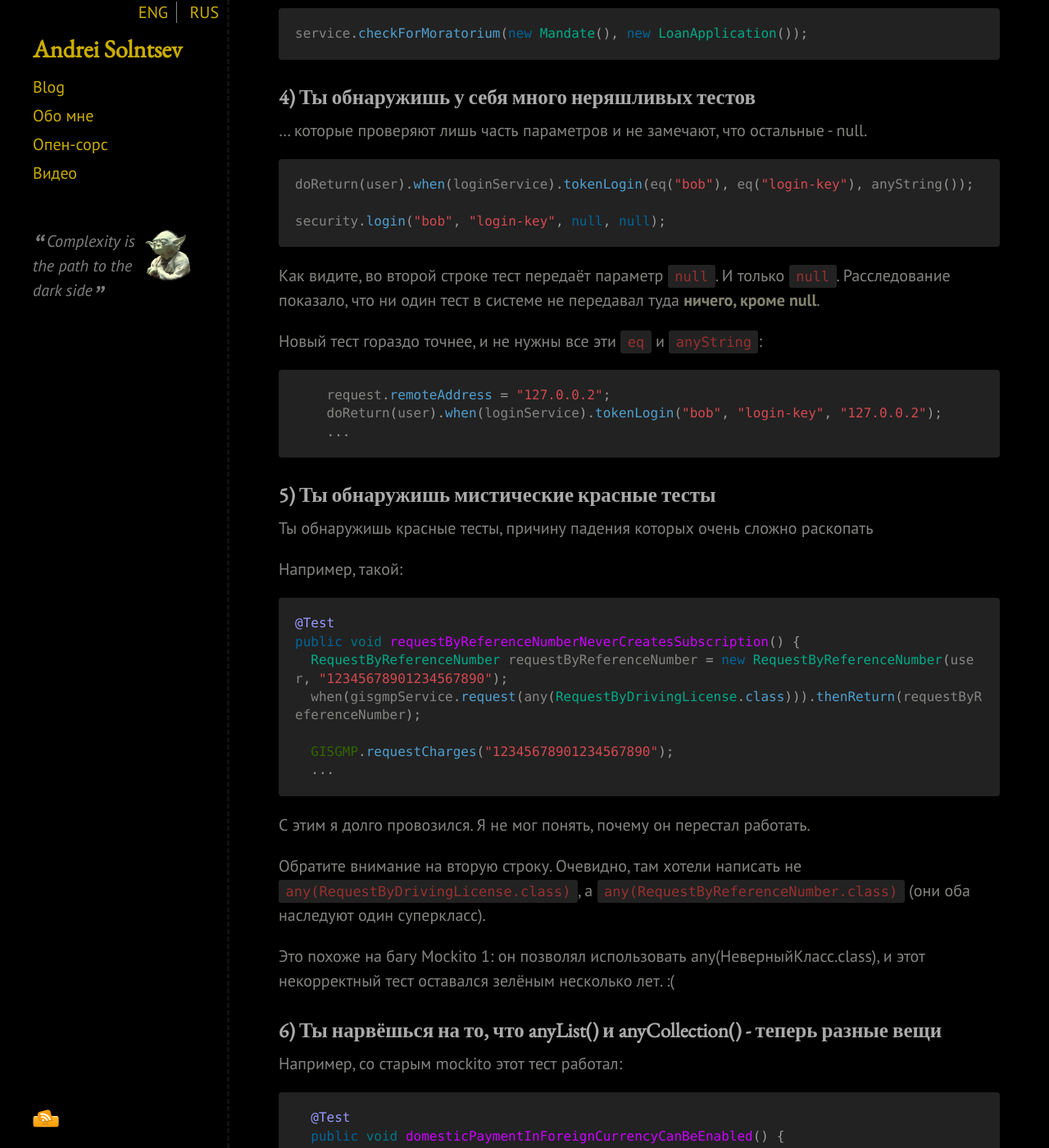
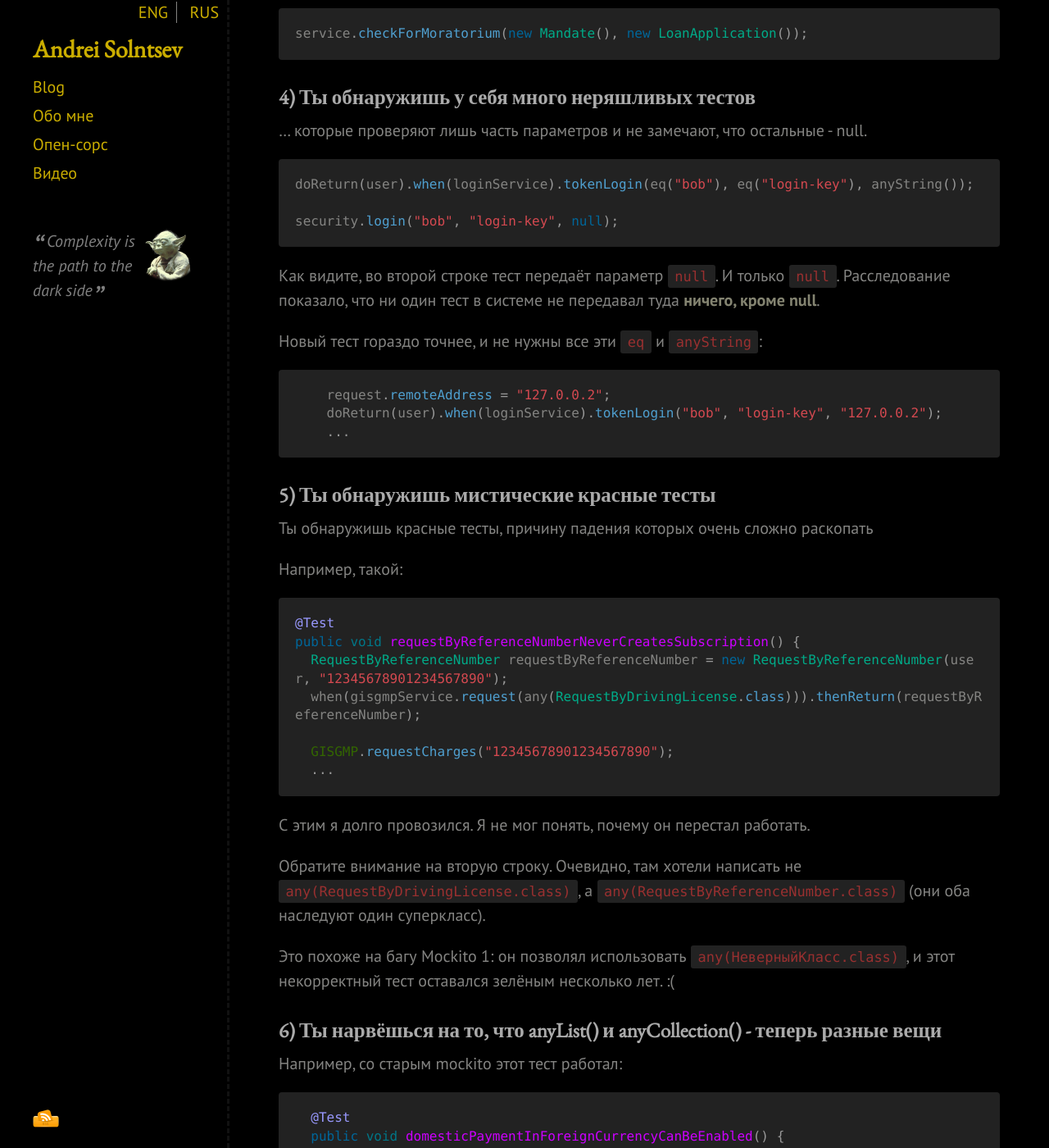
Before and after one commit to asolntsev/asolntsev.github.io, a Jekyll site: the page built from _posts/ru/2016-10-11-mockito-2.1.md, in a window 1280 px wide and 1400 px high, scrolled down 3944 px. Shown: the whole window at 82% size. Built offline with Jekyll 4.4.1, drawn with Linux system fonts in a browser that asks for light colours; nearby versions of some CDN libraries; comment, search, counter and statistics services are not loaded; some of the changed text lies outside the part shown.

Commit message:
tune text

````diff
--- a/_posts/ru/2016-10-11-mockito-2.1.md
+++ b/_posts/ru/2016-10-11-mockito-2.1.md
@@ -188,7 +188,7 @@ service.checkForMoratorium(new Mandate(), new LoanApplication());
 ```java
 doReturn(user).when(loginService).tokenLogin(eq("bob"), eq("login-key"), anyString());
 
-security.login("bob", "login-key", null, null);
+security.login("bob", "login-key", null);
 ```
 
 Как видите, во второй строке тест передаёт параметр `null`. И только `null`.
@@ -224,7 +224,7 @@ public void requestByReferenceNumberNeverCreatesSubscription() {
 Обратите внимание на вторую строку. Очевидно, там хотели написать не
 `any(RequestByDrivingLicense.class)`, а `any(RequestByReferenceNumber.class)` (они оба наследуют один суперкласс).
 
-Это похоже на багу Mockito 1: он позволял использовать any(НеверныйКласс.class),
+Это похоже на багу Mockito 1: он позволял использовать `any(НеверныйКласс.class)`,
 и этот некорректный тест оставался зелёным несколько лет. :(
 
 ### 6) Ты нарвёшься на то, что anyList() и anyCollection() - теперь разные вещи
@@ -238,7 +238,7 @@ public void requestByReferenceNumberNeverCreatesSubscription() {
 
     Collection<Account> accounts = ...
 
-   return accountService.forOperation(accounts, DOMESTIC);
+    return accountService.forOperation(accounts, DOMESTIC);
 ```
 
 Обратите внимание, что в моке в первой строчке используется `anyList()`,
````
Also changed, not shown: other parts of _posts/ru/2016-10-11-mockito-2.1.md (+2 -2 lines).
